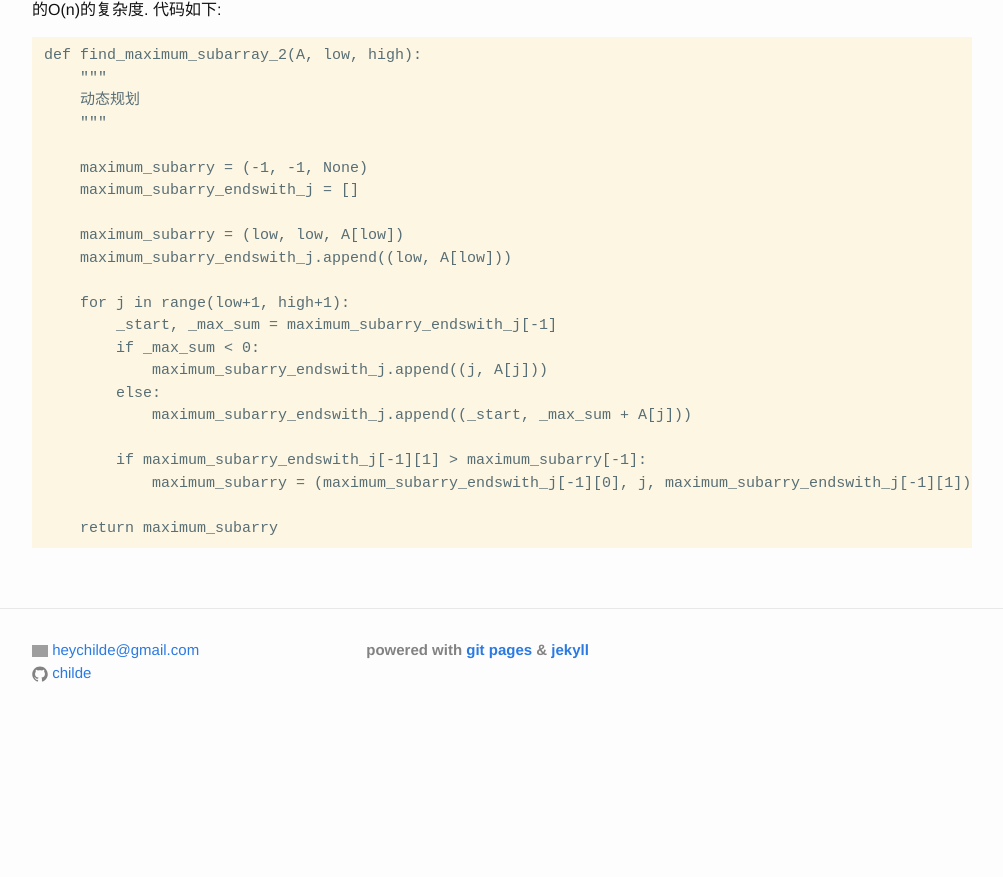
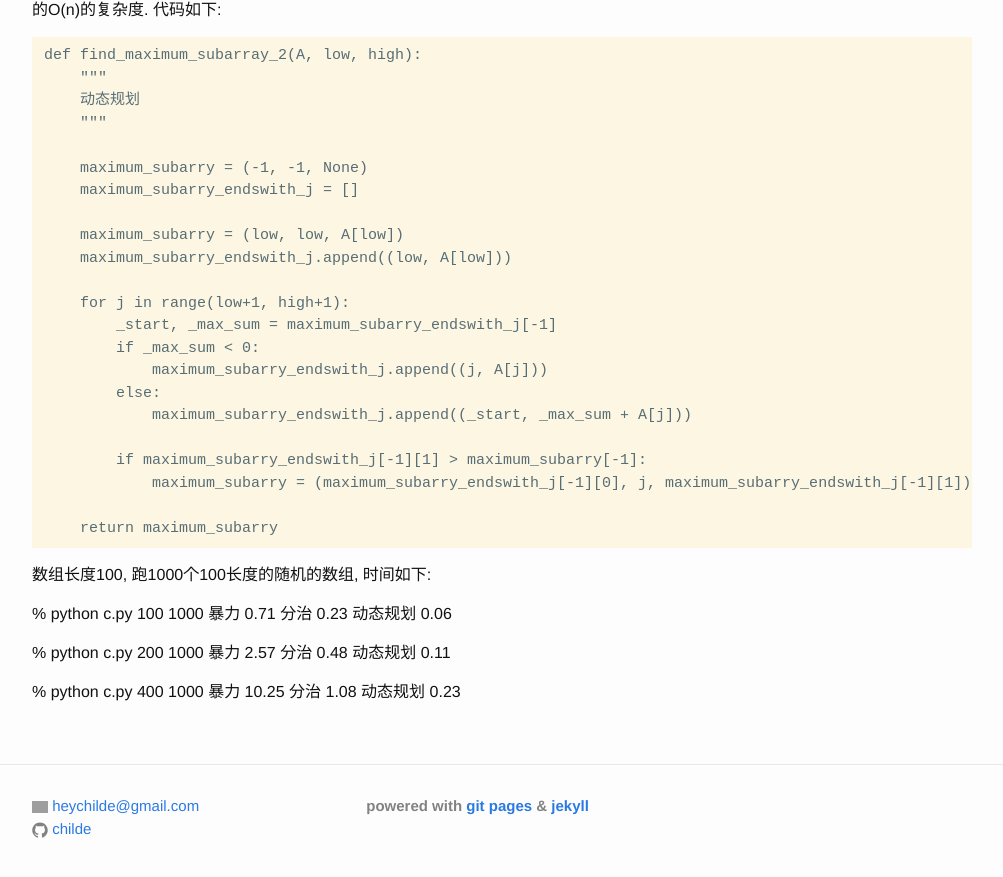
Before and after one commit to childe/ohmycat, a Jekyll site: the page built from _posts/2018-10-30-Introduction-to-Algorithms.md, in a window 1280 px wide and 900 px high, scrolled down 3290 px. Shown: the top 877 px of the window, without its empty margins (138-1141 px from the left). Built offline with Jekyll 4.4.1, drawn with Linux system fonts in a browser that asks for light colours; before the commit the page ends 4034 px from its top, so only the background shows below that; grey boxes are pictures that could not be loaded.

Commit message:
modified:   _posts/2018-10-30-Introduction-to-Algorithms.md

````diff
--- a/_posts/2018-10-30-Introduction-to-Algorithms.md
+++ b/_posts/2018-10-30-Introduction-to-Algorithms.md
@@ -169,3 +169,21 @@ def find_maximum_subarray_2(A, low, high):
 
     return maximum_subarry
 ```
+
+数组长度100, 跑1000个100长度的随机的数组, 时间如下:
+
+% python c.py 100 1000
+暴力 0.71
+分治 0.23
+动态规划 0.06
+
+
+% python c.py 200 1000
+暴力 2.57
+分治 0.48
+动态规划 0.11
+
+% python c.py 400 1000
+暴力 10.25
+分治 1.08
+动态规划 0.23
````
